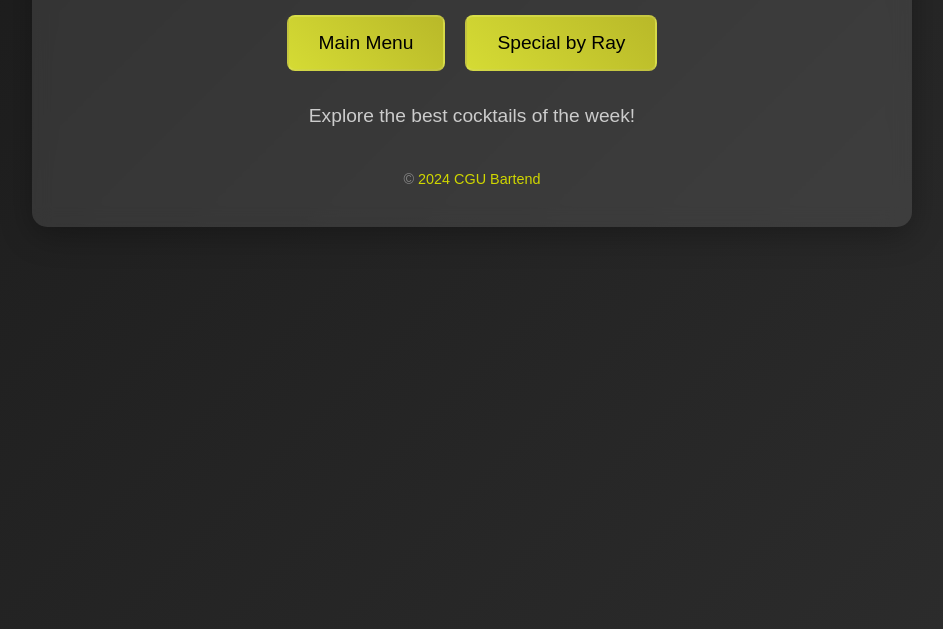
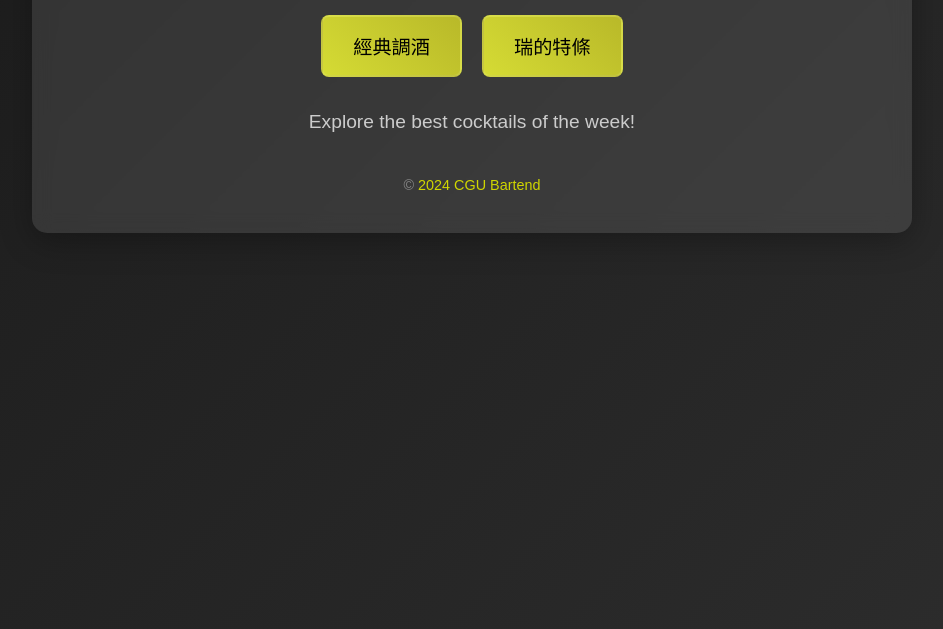
Before and after one commit to WordHanDa/WordHanDa.github.io, a plain HTML site: page index.html in a window 1280 px wide. Shown: the part 271-900 px from the top of the page, without its empty margins (168-1111 px from the left). Drawn offline with Linux system fonts and the light colour scheme.

Commit message:
Update index.html

```diff
--- a/index.html
+++ b/index.html
@@ -113,8 +113,8 @@
         <h1>飲調週菜單</h1>
         <h2>Special Event!</h2>
         <div class="menu-buttons">
-            <a href="https://wordhanda.github.io/CGU%20Tender%20Bar%202024%20Menu.pdf" target="_blank" class="menu-button">Main Menu</a>
-            <a href="https://wordhanda.github.io/飲調週.pdf" target="_blank" class="menu-button">Special by Ray</a>
+            <a href="https://wordhanda.github.io/CGU%20Tender%20Bar%202024%20Menu.pdf" target="_blank" class="menu-button">經典調酒</a>
+            <a href="https://wordhanda.github.io/飲調週.pdf" target="_blank" class="menu-button">瑞的特條</a>
         </div>
         <p class="description">Explore the best cocktails of the week!</p>
         <div class="footer">
```
